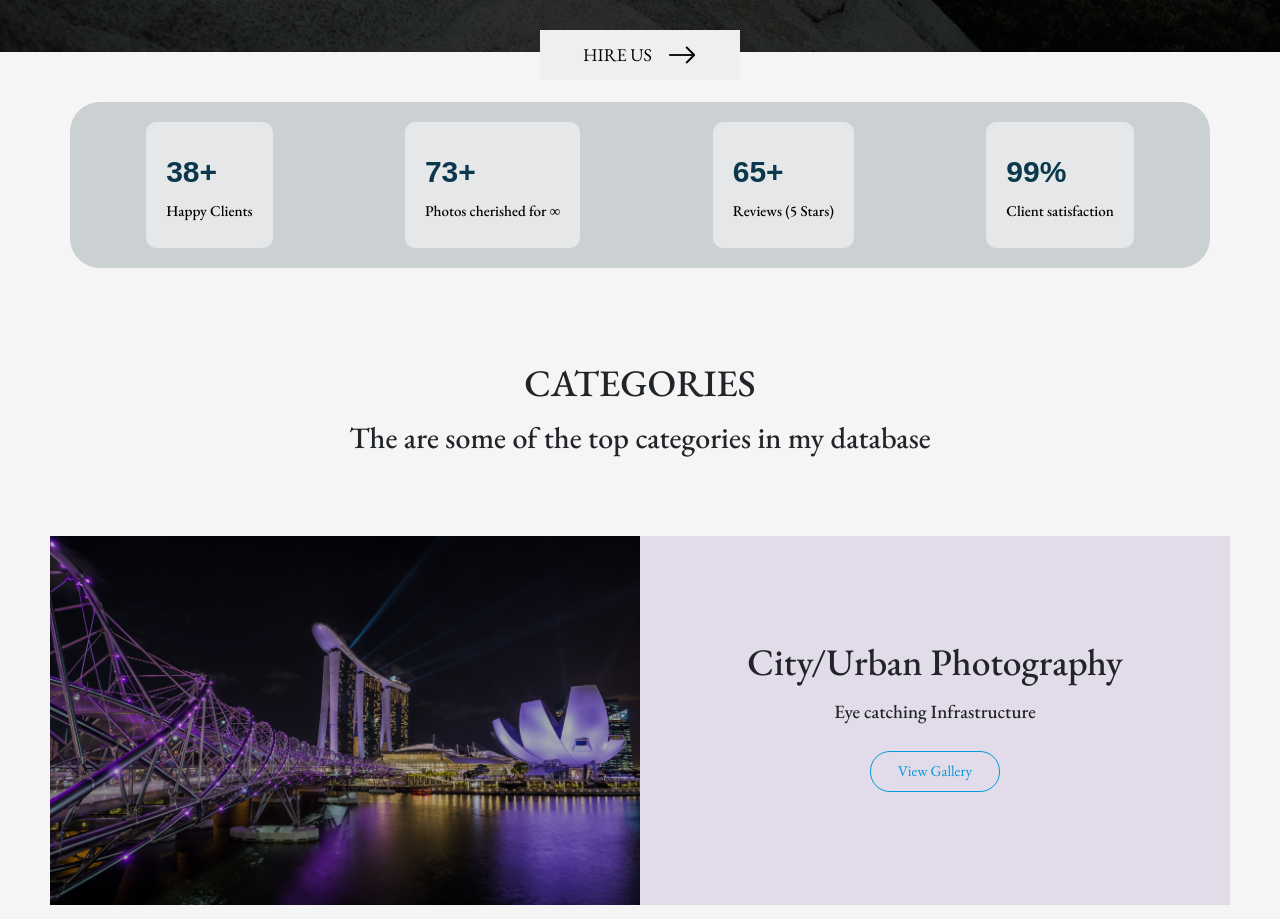
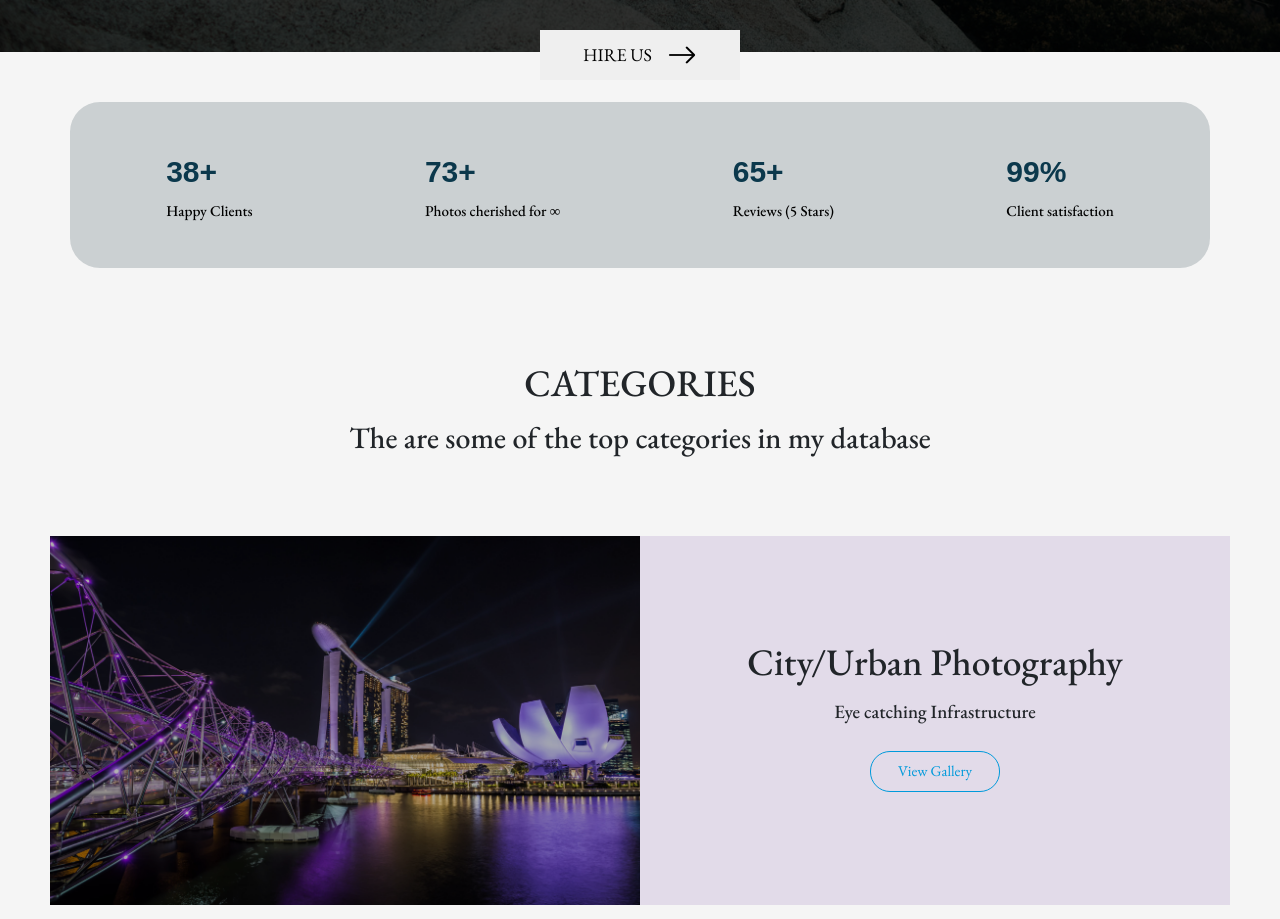
Before and after one commit to DevOduk/PhotographyPortfolio, a React (Create React App) app: page / in a window 1280 px wide. Shown: the part 920-1839 px from the top of the page. Built offline with nearby package versions, Linux system fonts and the light colour scheme.

Commit message:
Update App.css

```diff
--- a/src/App.css
+++ b/src/App.css
@@ -561,7 +561,6 @@ body {
   width: fit-content;
   padding: 20px;
   border-radius: 10px;
-  background-color: #ffffff80;
 }
 
 
```
